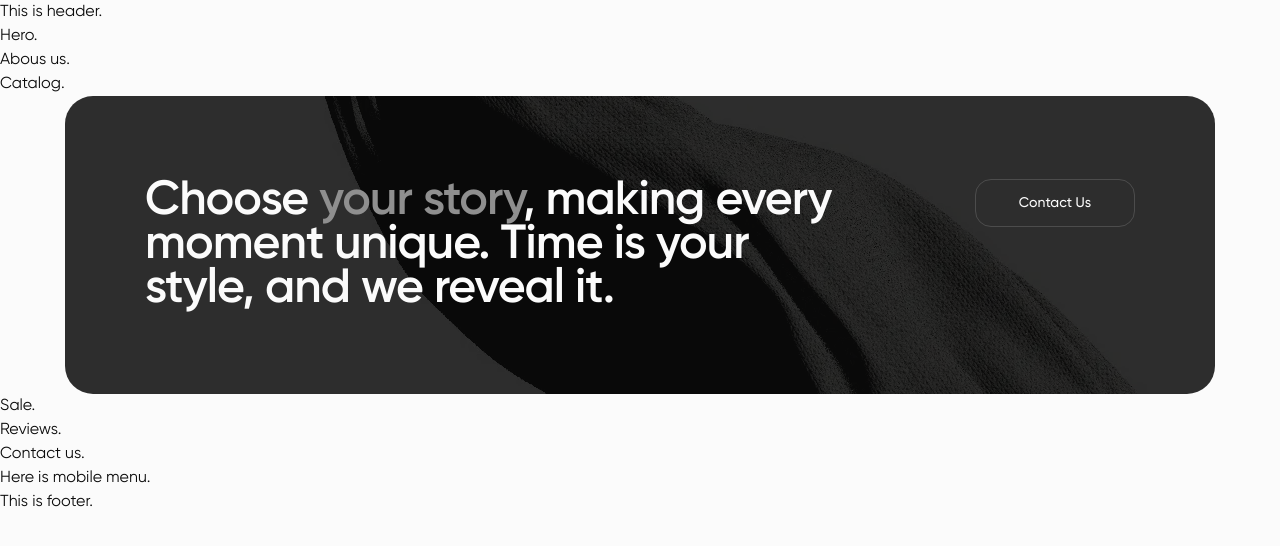
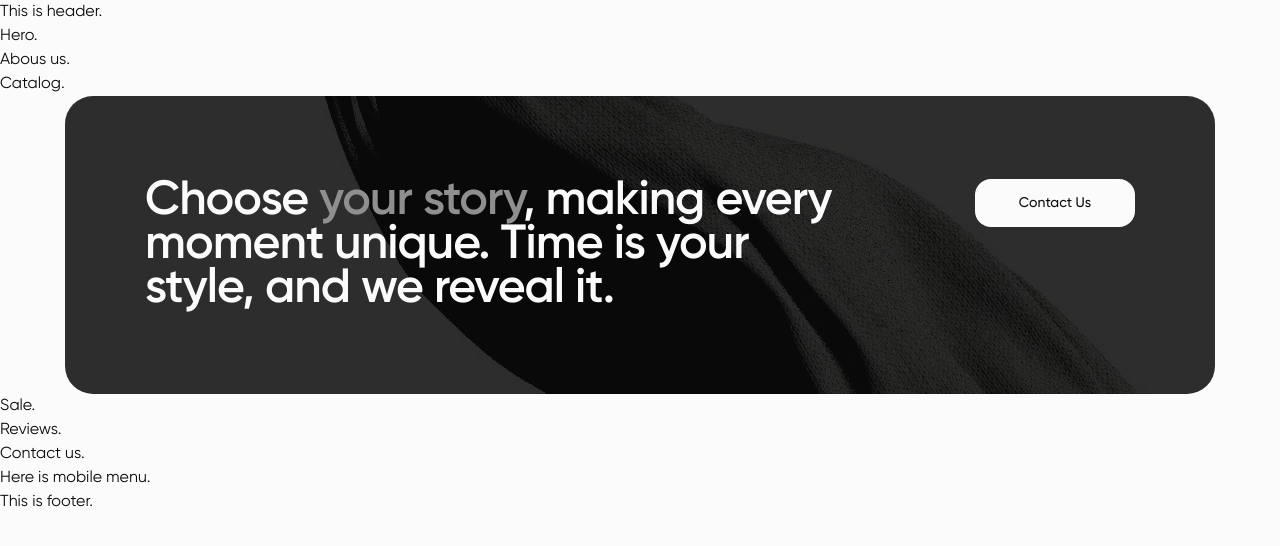
Before and after one commit to Mioshanika/project-undaunted.html-css, a website built with Vite: page src/index.html in a window 1280 px wide. In both pictures the pointer is over the link "Contact Us". Built offline with nearby package versions, Linux system fonts and the light colour scheme.

Commit message:
added hover/focus, fix

```diff
--- a/src/css/advertisement.css
+++ b/src/css/advertisement.css
@@ -37,6 +37,12 @@
   line-height: 1.29;
   border-radius: 16px;
   color: #fbfbfb;
+  transition: background-color, color 250ms cubic-bezier(0.4, 0, 0.2, 1);
+}
+.ad-itself > a:hover,
+.ad-itself > a:focus {
+  background-color: #fbfbfb;
+  color: #0c0c0c;
 }
 /* ==================================== TABLET > */
 @media screen and (min-width: 768px) {
```
